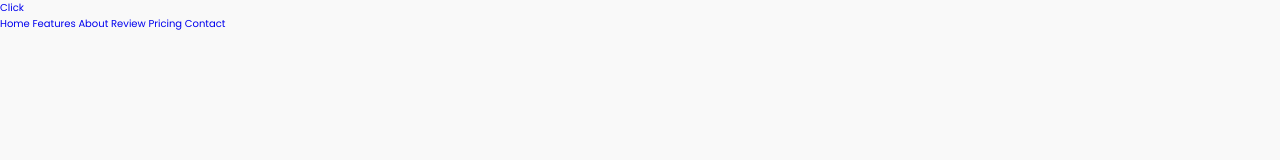
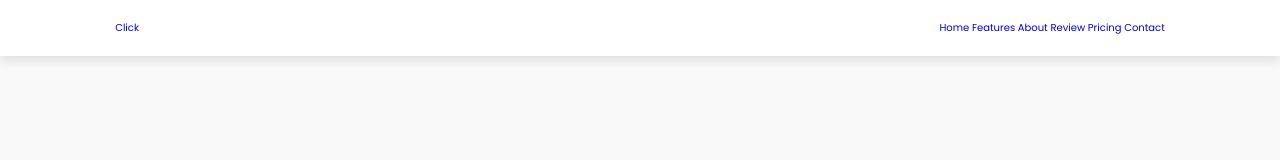
Before and after one commit to marcocrupi/Click, a plain HTML site: page index.html in a window 1280 px wide. Drawn offline with Linux system fonts and the light colour scheme.

Commit message:
add: style.css header

```diff
--- a/style.css
+++ b/style.css
@@ -1,6 +1,6 @@
-:root{
+:root {
   --purple: #814096;
-    --pink: #F83292;
+  --pink: #f83292;
   --gradient: linear-gradient(90deg, var(--purple), var(--pink));
 }
 
@@ -15,7 +15,7 @@
   text-transform: capitalize;
 }
 
-*::selection{
+*::selection {
   background: var(--pink);
   color: #fff;
 }
@@ -28,3 +28,17 @@ html {
 body {
   background: #f9f9f9;
 }
+
+header {
+  position: fixed;
+  top: 0;
+  left: 0;
+  width: 100%;
+  background: #fff;
+  box-shadow: 0 0.5rem 1rem rgba(0, 0, 0, 0.1);
+  padding: 2rem 9%;
+  display: flex;
+  align-items: center;
+  justify-content: space-between;
+  z-index: 1000;
+}
```
Lines whose indentation alone changed are shown as unchanged.
